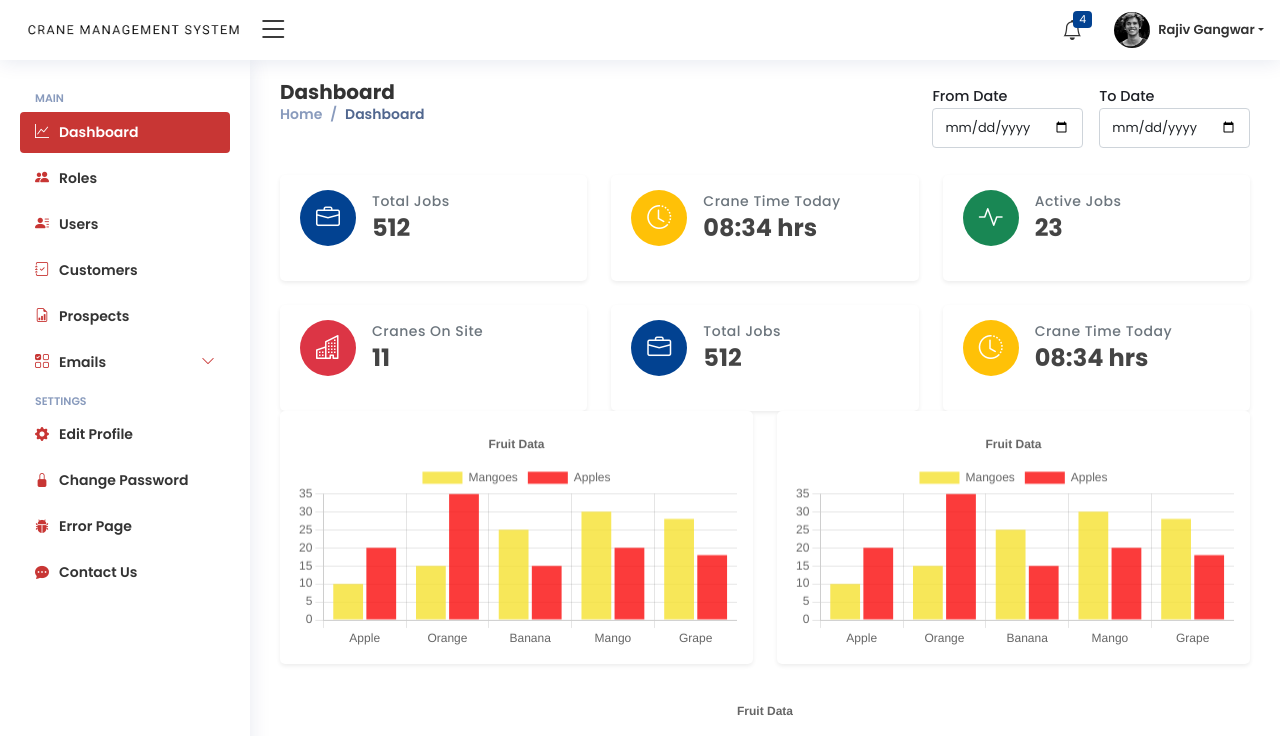
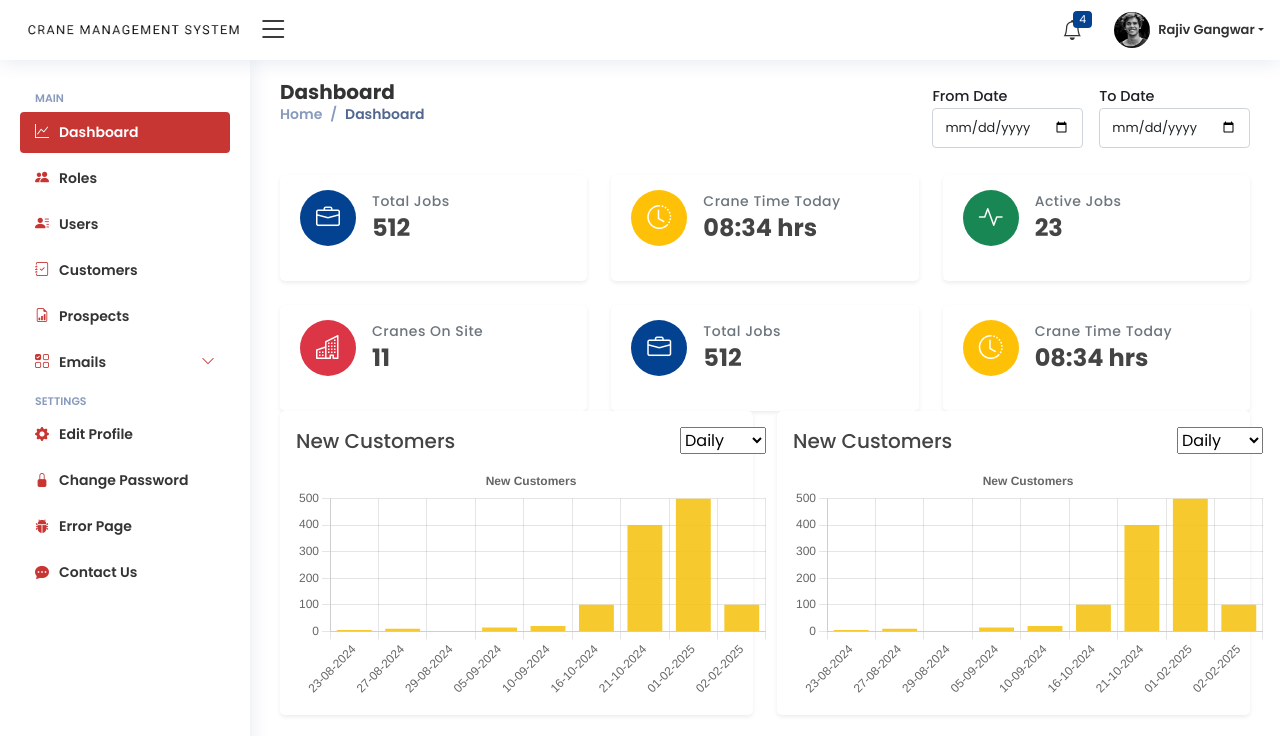
Before and after one commit to amazprashant/Chatventory-Frontend, a React (Vite) app: page /dashboard in a window 1280 px wide. Shown: the top 736 px of the page. Built offline with nearby package versions, Linux system fonts and the light colour scheme.

Commit message:
updating the modal

```diff
--- a/src/components/BarGraph.tsx
+++ b/src/components/BarGraph.tsx
@@ -1,4 +1,4 @@
-import React from "react";
+import React, { useState } from "react";
 import { Bar } from "react-chartjs-2";
 import {
   Chart as ChartJS,
@@ -12,18 +12,52 @@ import {
 
 ChartJS.register(CategoryScale, LinearScale, BarElement, Title, Tooltip, Legend);
 
-const data = {
-  labels: ["Apple", "Orange", "Banana", "Mango", "Grape"],
+const BarGraph: React.FC = () => {
+  const [selectedFilter, setSelectedFilter] = useState("daily");
+
+  // Example data (X-axis dates, Y-axis counts)
+  const labels = [
+    "23-08-2024",
+    "27-08-2024",
+    "29-08-2024",
+    "05-09-2024",
+    "10-09-2024",
+    "16-10-2024",
+    "21-10-2024",
+    "01-02-2025",
+    "02-02-2025",
+  ];
+
+  // Raw dataset
+  const rawData = [5, 10, 0, 15, 20, 100, 400, 500, 100];
+
+  // Apply filter (dummy logic, you can adapt)
+  const filteredData =
+    selectedFilter === "daily"
+      ? rawData
+      : selectedFilter === "weekly"
+      ? rawData.map((v, i) => (i % 2 === 0 ? v + rawData[i + 1] || v : 0)) // example grouping
+      : rawData.reduce((acc, v) => acc + v, 0); // monthly → total
+
+  const data =
+    selectedFilter === "monthly"
+      ? {
+          labels: ["Total Customers"],
           datasets: [
             {
-      label: "Mangoes",
-      data: [10, 15, 25, 30, 28],
-      backgroundColor: "rgba(245, 224, 39, 0.77)",
+              label: "Customers",
+              data: [filteredData],
+              backgroundColor: "rgba(245, 197, 24, 0.9)",
             },
+          ],
+        }
+      : {
+          labels,
+          datasets: [
             {
-      label: "Apples",
-      data: [20, 35, 15, 20, 18],
-      backgroundColor: "rgba(250, 0, 0, 0.77)",
+              label: "Customers",
+              data: filteredData,
+              backgroundColor: "rgba(245, 197, 24, 0.9)",
             },
           ],
         };
@@ -31,11 +65,42 @@ const data = {
   const options = {
     responsive: true,
     plugins: {
-    legend: { position: "top" as const },
-    title: { display: true, text: "Fruit Data" },
+      legend: { display: false },
+      title: { display: true, text: "New Customers" },
+    },
+    scales: {
+      x: {
+        ticks: { autoSkip: true, maxRotation: 45, minRotation: 45 },
+      },
+      y: {
+        beginAtZero: true,
+      },
     },
   };
 
-const BarGraph: React.FC = () => <Bar data={data} options={options} />;
+  return (
+    <div style={{ width: "470px", margin: "0 auto" }}>
+      <div
+        style={{
+          display: "flex",
+          justifyContent: "space-between",
+          alignItems: "center",
+          marginBottom: "10px",
+        }}
+      >
+        <h5 style={{ margin: 0 }}>New Customers</h5>
+        <select
+          value={selectedFilter}
+          onChange={(e) => setSelectedFilter(e.target.value)}
+        >
+          <option value="daily">Daily</option>
+          <option value="weekly">Weekly</option>
+          <option value="monthly">Monthly</option>
+        </select>
+      </div>
+      <Bar data={data} options={options} />
+    </div>
+  );
+};
 
 export default BarGraph;
```
Lines whose indentation alone changed are shown as unchanged.
